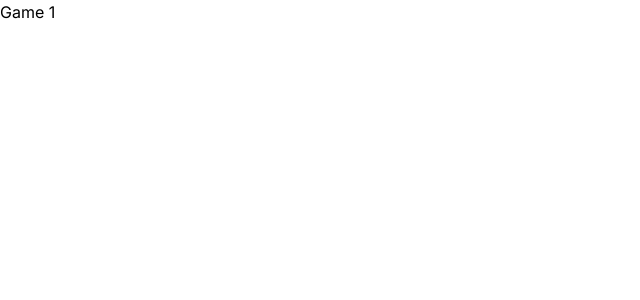
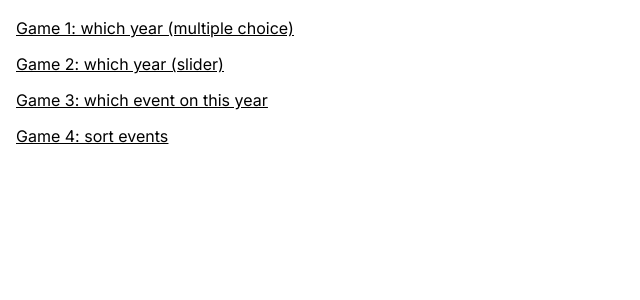
Before and after one commit to alexhollender/wikigames-prototypes, a Next.js app: page / in a window 1280 px wide. Shown: the top 300 px of the page, without its empty margins (0-640 px from the left). Built offline with nearby package versions, Linux system fonts and the light colour scheme.

Commit message:
remove de-bugger stuff

```diff
--- a/app/game-1/page.tsx
+++ b/app/multiple-choice/page.tsx
@@ -183,7 +183,7 @@ export default function Game1() {
             )}
         </div>
       </main>
-      <div className="mt-14">
+      {/* <div className="mt-14">
         <div>active question: {questionNumber + 1}</div>
         <div>selected answer: {selectedAnswer}</div>
         <div>
@@ -201,7 +201,7 @@ export default function Game1() {
             );
           })}
         </div>
-      </div>
+      </div> */}
     </>
   );
 }
--- a/app/page.tsx
+++ b/app/page.tsx
@@ -1,7 +1,15 @@
 import React from "react";
+import Link from "next/link";
 
 const Home: React.FC = () => {
-  return <div>Game 1</div>;
+  return (
+    <div className="flex flex-col gap-y-3 m-4 underline">
+      <Link href="/multiple-choice">Game 1: which year (multiple choice)</Link>
+      <Link href="/slider">Game 2: which year (slider)</Link>
+      <Link href="/which-event">Game 3: which event on this year</Link>
+      <Link href="/sort-events">Game 4: sort events</Link>
+    </div>
+  );
 };
 
 export default Home;
--- a/app/game-2/page.tsx
+++ b/app/slider/page.tsx
@@ -190,7 +190,7 @@ export default function Game2() {
             )}
         </div>
       </main>
-      <div className="mt-14">
+      {/* <div className="mt-14">
         <div>active question: {questionNumber + 1}</div>
         <div>selected answer: {sliderValue}</div>
         <div>
@@ -207,7 +207,7 @@ export default function Game2() {
             );
           })}
         </div>
-      </div>
+      </div> */}
     </>
   );
 }
--- a/app/game-3/page.tsx
+++ b/app/which-event/page.tsx
@@ -188,7 +188,7 @@ export default function Game3() {
             )}
         </div>
       </main>
-      <div className="mt-14">
+      {/* <div className="mt-14">
         <div>active question: {questionNumber + 1}</div>
         <div>selected answer: {selectedAnswer}</div>
         <div>
@@ -211,7 +211,7 @@ export default function Game3() {
             );
           })}
         </div>
-      </div>
+      </div> */}
     </>
   );
 }
```
Also changed, not shown: app/sort-events/page.tsx (renamed from app/game-4/page.tsx).
